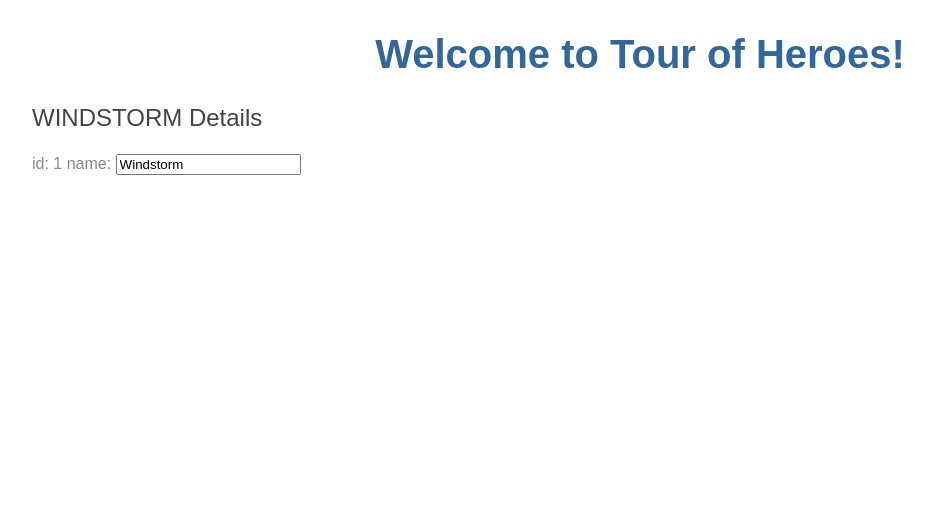
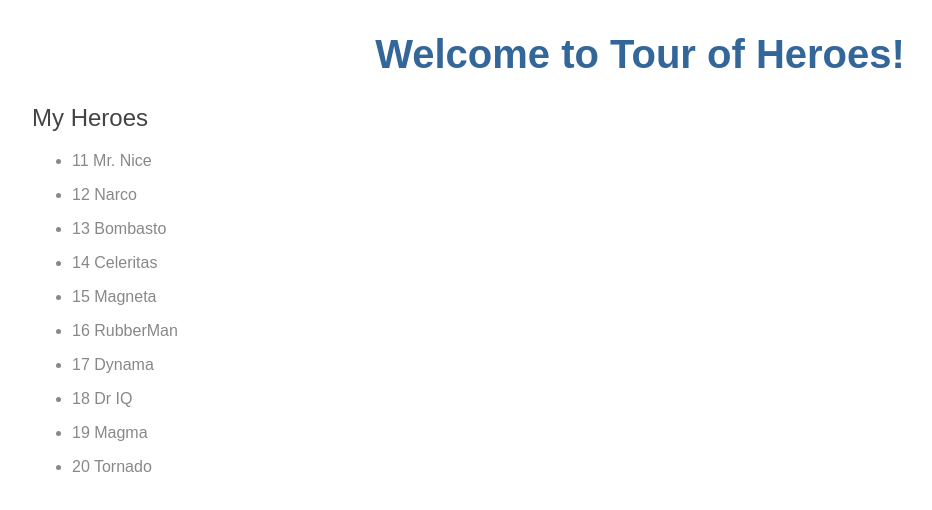
Before and after one commit to ksalayon/angular5-study, an Angular app: page /heroes in a window 1280 px wide. Shown: the top 510 px of the page, without its empty margins (0-932 px from the left). Built offline with nearby package versions, Linux system fonts and the light colour scheme.

Commit message:
Display list; use of dynamic css class prop; ngIf and ngFor directives

```diff
--- a/src/app/heroes/heroes.component.html
+++ b/src/app/heroes/heroes.component.html
@@ -1,7 +1,15 @@
-<h2>{{ hero.name | uppercase }} Details</h2>
-<span>
-  id: {{ hero.id }}
-</span>
-<span>
-  name: <input [(ngModel)]="hero.name" placeholder="name" />
-</span>
+<h2>My Heroes</h2>
+<ul *ngFor="let hero of heroes">
+  <li (click)="onSelect(hero)" [class.selected]="hero === selectedHero">
+    <span class="badge">{{hero.id}}</span> {{hero.name}}
+  </li>
+</ul>
+<div *ngIf="selectedHero">
+  <h2>{{ selectedHero.name | uppercase }}</h2>
+  <span>
+    id: {{ selectedHero.id }}
+  </span>
+  <span>
+    name: <input [(ngModel)]="selectedHero.name" placeholder="name" />
+  </span>
+</div>
--- a/src/app/heroes/heroes.component.scss
+++ b/src/app/heroes/heroes.component.scss
@@ -0,0 +1,48 @@
+/* HeroesComponent's private CSS styles */
+.selected {
+  background-color: #CFD8DC !important;
+  color: white;
+}
+.heroes {
+  margin: 0 0 2em 0;
+  list-style-type: none;
+  padding: 0;
+  width: 15em;
+}
+.heroes li {
+  cursor: pointer;
+  position: relative;
+  left: 0;
+  background-color: #EEE;
+  margin: .5em;
+  padding: .3em 0;
+  height: 1.6em;
+  border-radius: 4px;
+}
+.heroes li.selected:hover {
+  background-color: #BBD8DC !important;
+  color: white;
+}
+.heroes li:hover {
+  color: #607D8B;
+  background-color: #DDD;
+  left: .1em;
+}
+.heroes .text {
+  position: relative;
+  top: -3px;
+}
+.heroes .badge {
+  display: inline-block;
+  font-size: small;
+  color: white;
+  padding: 0.8em 0.7em 0 0.7em;
+  background-color: #607D8B;
+  line-height: 1em;
+  position: relative;
+  left: -1px;
+  top: -4px;
+  height: 1.8em;
+  margin-right: .8em;
+  border-radius: 4px 0 0 4px;
+}
--- a/src/app/heroes/heroes.component.ts
+++ b/src/app/heroes/heroes.component.ts
@@ -1,5 +1,6 @@
 import { Component, OnInit } from '@angular/core';
 import {Hero} from '../hero';
+import { HEROES } from '../mock-heroes';
 
 @Component({
   selector: 'app-heroes',
@@ -8,14 +9,16 @@
 })
 export class HeroesComponent implements OnInit {
 
-  hero: Hero = {
-    id: 1,
-    name: 'Windstorm'
-  };
+  heroes: Hero[] = HEROES;
+  selectedHero: Hero;
 
   constructor() { }
 
   ngOnInit() {
   }
 
+  onSelect (hero: Hero): void {
+    this.selectedHero = hero;
+  }
+
 }
--- /dev/null
+++ b/src/app/mock-heroes.ts
@@ -0,0 +1,14 @@
+import { Hero } from './hero';
+
+export const HEROES: Hero[] = [
+  { id: 11, name: 'Mr. Nice' },
+  { id: 12, name: 'Narco' },
+  { id: 13, name: 'Bombasto' },
+  { id: 14, name: 'Celeritas' },
+  { id: 15, name: 'Magneta' },
+  { id: 16, name: 'RubberMan' },
+  { id: 17, name: 'Dynama' },
+  { id: 18, name: 'Dr IQ' },
+  { id: 19, name: 'Magma' },
+  { id: 20, name: 'Tornado' }
+]
```
